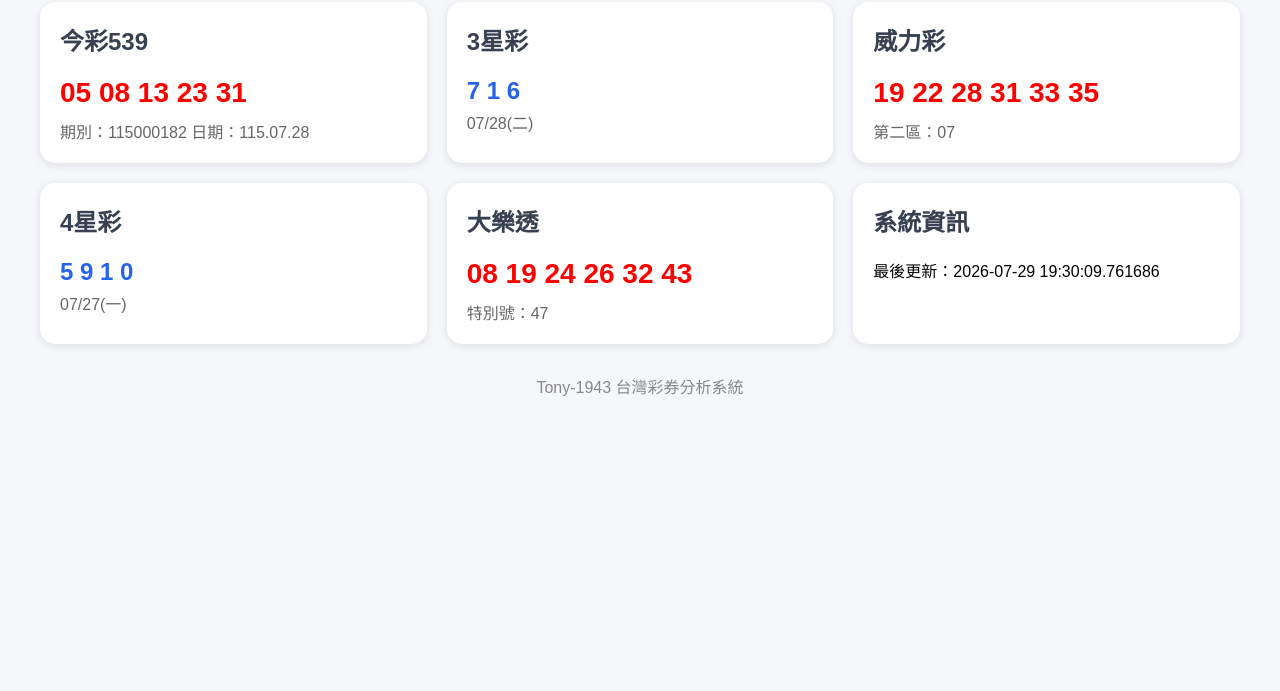
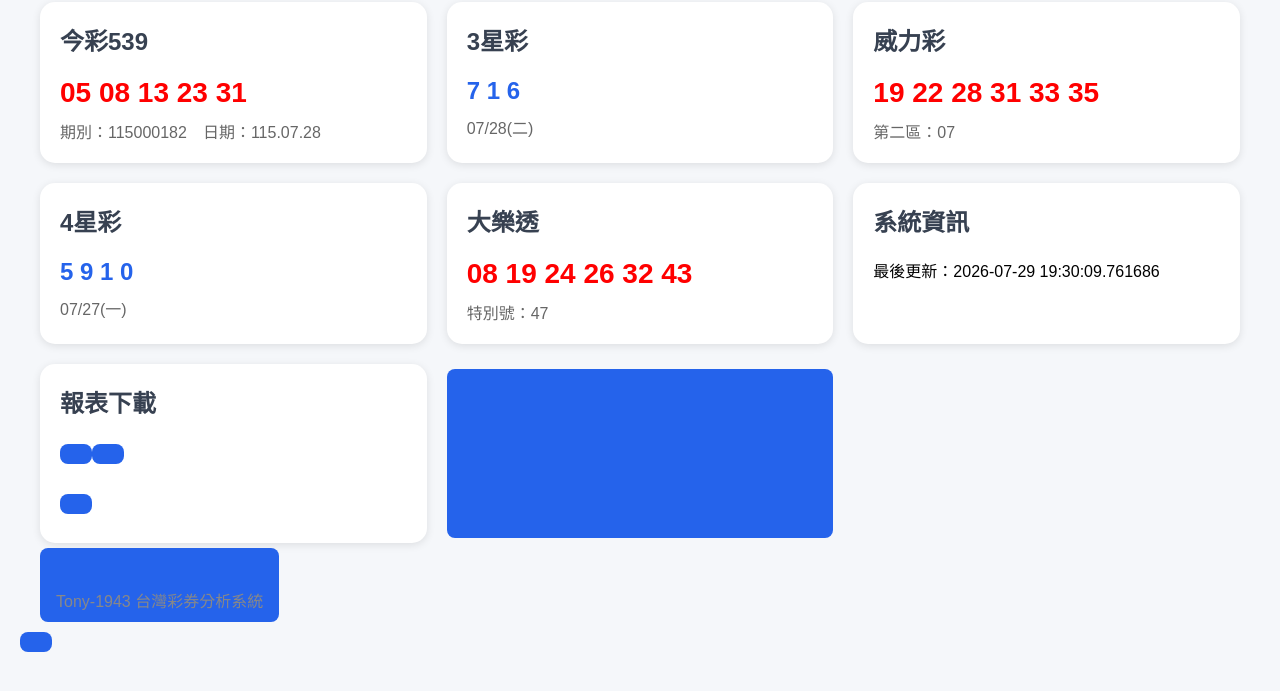
Before and after one commit to Tony-1943/taiwan-lottery, a plain HTML site: page index.html in a window 1280 px wide. Shown: the part 107-798 px from the top of the page. Drawn offline with Linux system fonts and the light colour scheme.

Commit message:
Update index.html

```diff
--- a/index.html
+++ b/index.html
@@ -2,7 +2,6 @@
 <html lang="zh-Hant">
 
 <head>
-
 <meta charset="UTF-8">
 <meta name="viewport" content="width=device-width, initial-scale=1.0">
 
@@ -37,7 +36,7 @@ h1{
     background:white;
     border-radius:15px;
     padding:20px;
-    box-shadow:0 2px 8px rgba(0,0,0,0.1);
+    box-shadow:0 2px 8px rgba(0,0,0,.1);
 }
 
 .card h2{
@@ -56,11 +55,26 @@ h1{
     font-size:24px;
     font-weight:bold;
     color:#2563eb;
+    margin:10px 0;
 }
 
 .info{
     color:#666;
     margin-top:5px;
+}
+
+.btn{
+    display:inline-block;
+    background:#2563eb;
+    color:white;
+    padding:10px 16px;
+    text-decoration:none;
+    border-radius:8px;
+    margin:5px 0;
+}
+
+.btn:hover{
+    background:#1d4ed8;
 }
 
 .footer{
@@ -70,7 +84,6 @@ h1{
 }
 
 </style>
-
 </head>
 
 <body>
@@ -81,65 +94,60 @@ h1{
 
 <div class="grid">
 
-    <!-- 539 -->
     <div class="card">
         <h2>今彩539</h2>
-        <div id="539_numbers" class="number">
-            載入中...
-        </div>
+        <div id="539_numbers" class="number">載入中...</div>
         <div id="539_info" class="info"></div>
     </div>
 
-    <!-- 3星彩 -->
     <div class="card">
         <h2>3星彩</h2>
-        <div id="3star_numbers" class="star">
-            載入中...
-        </div>
+        <div id="3star_numbers" class="star">載入中...</div>
         <div id="3star_info" class="info"></div>
     </div>
 
-    <!-- 威力彩 -->
     <div class="card">
         <h2>威力彩</h2>
-        <div id="power_numbers" class="number">
-            載入中...
-        </div>
+        <div id="power_numbers" class="number">載入中...</div>
         <div id="power_special" class="info"></div>
     </div>
 
-    <!-- 4星彩 -->
     <div class="card">
         <h2>4星彩</h2>
-        <div id="4star_numbers" class="star">
-            載入中...
-        </div>
+        <div id="4star_numbers" class="star">載入中...</div>
         <div id="4star_info" class="info"></div>
     </div>
 
-    <!-- 大樂透 -->
     <div class="card">
         <h2>大樂透</h2>
-        <div id="lotto_numbers" class="number">
-            載入中...
-        </div>
+        <div id="lotto_numbers" class="number">載入中...</div>
         <div id="lotto_special" class="info"></div>
     </div>
 
-    <!-- 系統資訊 -->
     <div class="card">
         <h2>系統資訊</h2>
-        <div id="update_time">
-            資料載入中...
-        </div>
+        <div id="update_time">資料載入中...</div>
+    </div>
+
+    <div class="card">
+        <h2>報表下載</h2>
+
+        <p>
+            <a class="btn"
+               href="最新開獎紀錄.xlsx"
+               target=
+
+        <p>
+            <a class="btn"
+               hreford 報表
+            </a>
+        </p>
     </div>
 
 </div>
 
 <div class="footer">
-
 Tony-1943 台灣彩券分析系統
-
 </div>
 
 </div>
@@ -147,9 +155,7 @@ Tony-1943 台灣彩券分析系統
 <script>
 
 fetch("data.json?t=" + new Date().getTime())
-
 .then(response => response.json())
-
 .then(data => {
 
     document.getElementById("539_numbers").innerText =
@@ -158,9 +164,8 @@ fetch("data.json?t=" + new Date().getTime())
     document.getElementById("539_info").innerText =
         "期別：" +
         data["539"]["period"] +
-        " 日期：" +
+        "　日期：" +
         data["539"]["date"];
-
 
     document.getElementById("power_numbers").innerText =
         data["power"]["numbers"];
@@ -169,7 +174,6 @@ fetch("data.json?t=" + new Date().getTime())
         "第二區：" +
         data["power"]["special"];
 
-
     document.getElementById("lotto_numbers").innerText =
         data["lotto649"]["numbers"];
 
@@ -177,13 +181,11 @@ fetch("data.json?t=" + new Date().getTime())
         "特別號：" +
         data["lotto649"]["special"];
 
-
     document.getElementById("3star_numbers").innerText =
         data["3star"]["numbers"];
 
     document.getElementById("3star_info").innerText =
         data["3star"]["date"];
-
 
     document.getElementById("4star_numbers").innerText =
         data["4star"]["numbers"];
@@ -191,13 +193,11 @@ fetch("data.json?t=" + new Date().getTime())
     document.getElementById("4star_info").innerText =
         data["4star"]["date"];
 
-
     document.getElementById("update_time").innerText =
         "最後更新：" +
         data["update_time"];
 
 })
-
 .catch(error => {
 
     console.error(error);
@@ -208,3 +208,6 @@ fetch("data.json?t=" + new Date().getTime())
 });
 
 </script>
+
+</body>
+</html>
```
